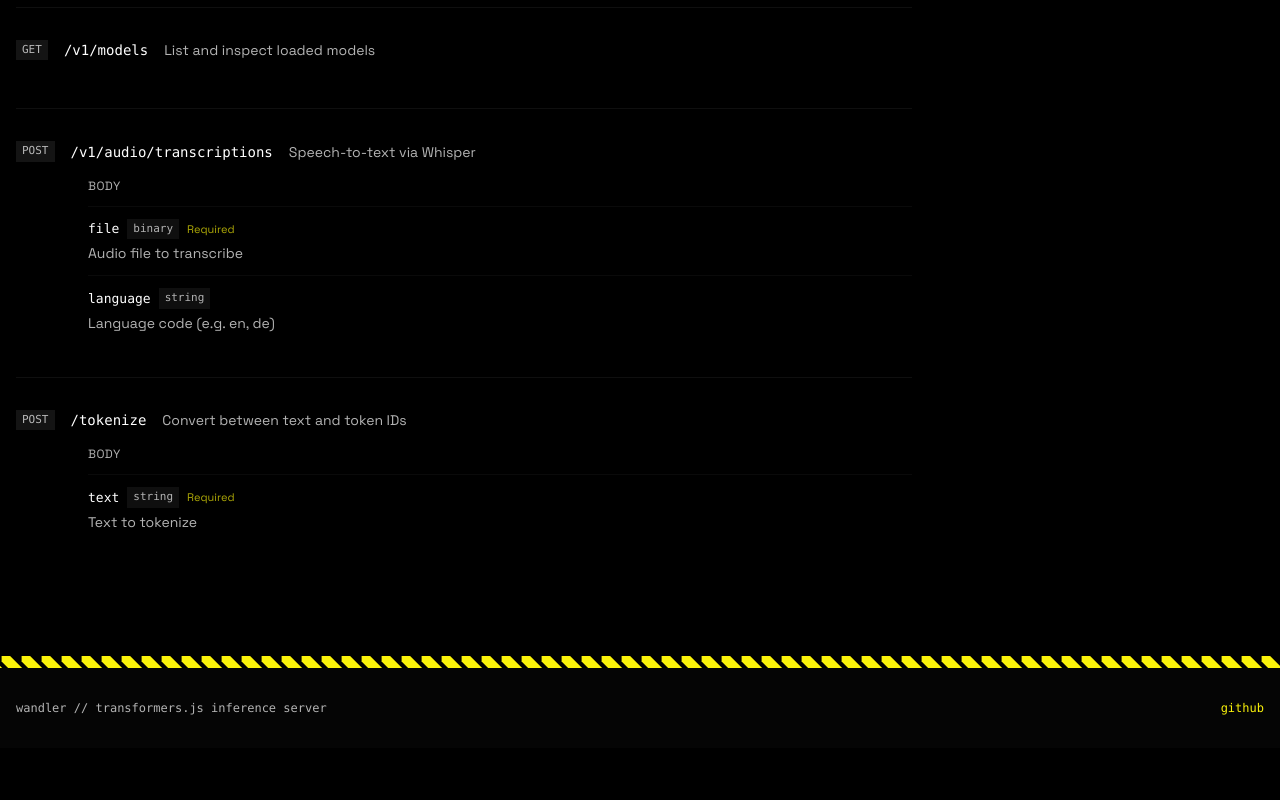
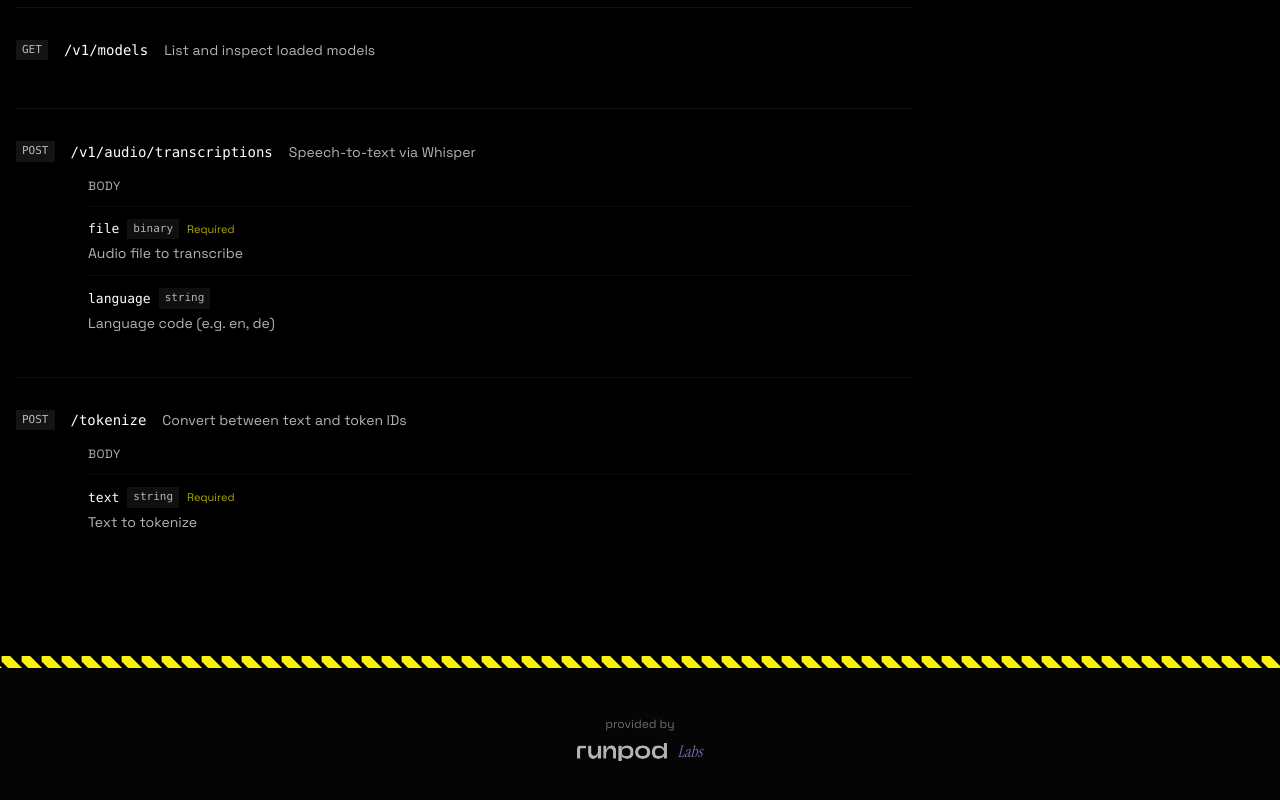
Before and after one commit to runpod-labs/wandler, a Next.js app in the folder site/: page / in a window 1280 px wide. Shown: the part 5675-6475 px from the top of the page. Before the commit the page ends 6423 px from the top, so only its background shows below. Built offline with nearby package versions, Linux system fonts and the light colour scheme.

Commit message:
feat(site): add runpod labs wordmark to footer
replace text-only footer with runpod wordmark + italic "labs"
lockup linking to labs.runpod.io. adds instrument serif font
for the "labs" display text.

```diff
--- a/site/app/layout.tsx
+++ b/site/app/layout.tsx
@@ -1,13 +1,18 @@
 import "./globals.css";
 
 import type { Metadata } from "next";
-import { Space_Grotesk } from "next/font/google";
+import { Instrument_Serif, Space_Grotesk } from "next/font/google";
 import type React from "react";
 
 import { ThemeProvider } from "@/components/theme-provider";
 import { Toaster } from "@/components/ui/toaster";
 
 const spaceGrotesk = Space_Grotesk({ subsets: ["latin"] });
+const instrumentSerif = Instrument_Serif({
+	weight: "400",
+	subsets: ["latin"],
+	variable: "--font-display",
+});
 
 export const metadata: Metadata = {
 	title: "wandler — transformers.js inference server",
@@ -35,7 +40,7 @@ export default function RootLayout({ children }: { children: React.ReactNode })
 	return (
 		<html lang="en" suppressHydrationWarning>
 			<head />
-			<body className={`${spaceGrotesk.className} bg-black text-white`}>
+			<body className={`${spaceGrotesk.className} ${instrumentSerif.variable} bg-black text-white`}>
 				<ThemeProvider
 					attribute="class"
 					defaultTheme="dark"
--- a/site/components/landing/landing-page.tsx
+++ b/site/components/landing/landing-page.tsx
@@ -574,17 +574,36 @@ print(response)`,
 				<div className="w-full h-3 bg-[repeating-linear-gradient(45deg,#000,#000_10px,hsl(58_96%_51%)_10px,hsl(58_96%_51%)_20px)] animate-experimental-bg" />
 			</main>
 
-			<footer className="py-8 bg-[#050505]">
-				<div className="container mx-auto px-4 flex justify-between items-center text-muted-foreground text-sm">
-					<span className="font-mono text-xs">wandler // transformers.js inference server</span>
-					<Link
-						href="https://github.com/runpod-labs/wandler"
-						className="text-primary hover:underline font-mono text-xs"
-						target="_blank"
+			<footer className="px-6 pb-16 pt-12 flex flex-col items-center gap-2 bg-[#050505]">
+				<a
+					href="https://github.com/runpod-labs/wandler"
+					target="_blank"
+					rel="noopener noreferrer"
+					className="text-xs text-muted-foreground/60 hover:text-muted-foreground transition-colors"
+				>
+					provided by
+				</a>
+				<a
+					href="https://labs.runpod.io"
+					target="_blank"
+					rel="noopener noreferrer"
+					className="flex items-center gap-2.5 group"
+				>
+					{/* eslint-disable-next-line @next/next/no-img-element */}
+					<img
+						src="/assets/runpod-wordmark-text.webp"
+						alt="RunPod"
+						width={90}
+						height={20}
+						className="opacity-70 group-hover:opacity-100 transition-opacity"
+					/>
+					<span
+						className="italic text-base text-[#a78bfa] opacity-70 group-hover:opacity-100 transition-opacity"
+						style={{ fontFamily: "var(--font-display)" }}
 					>
-						github
-					</Link>
-				</div>
+						Labs
+					</span>
+				</a>
 			</footer>
 		</div>
 	);
```
Also changed, not shown: site/public/assets/runpod-wordmark-text.webp (added).
